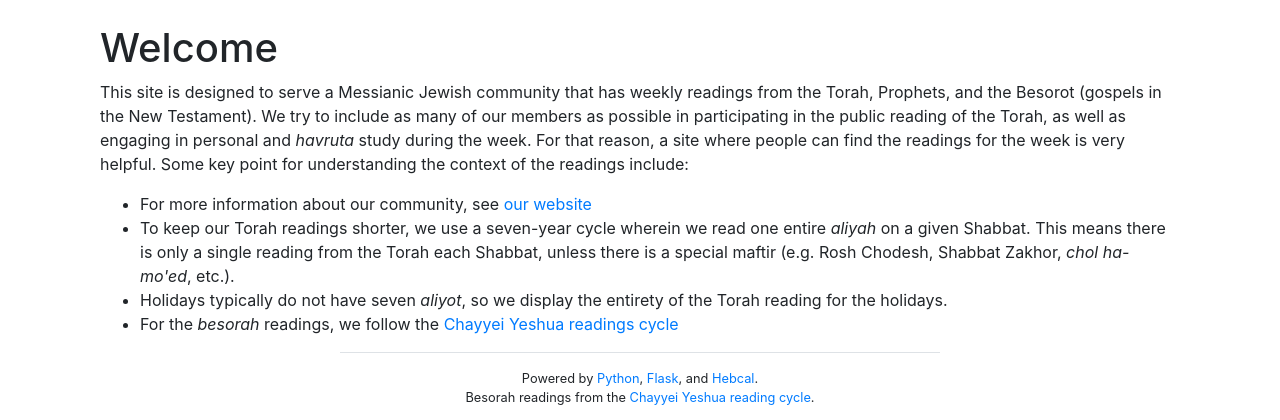
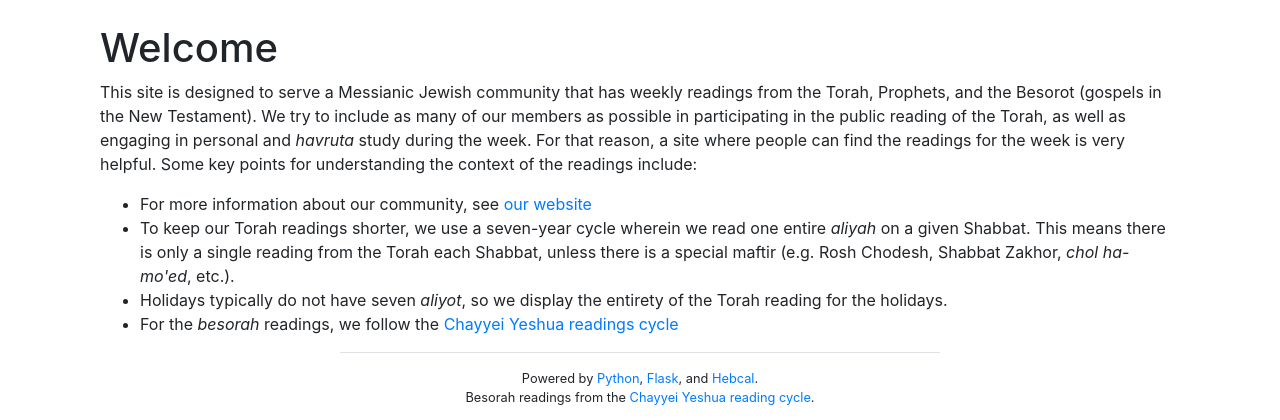
Before and after one commit to shekelator/RuachReadings, a Flask app: page /about/ in a window 1280 px wide. Shown: the part 56-476 px from the top of the page. Run offline with Flask 2, Linux system fonts and the light colour scheme; some libraries are stand-ins or nearby versions.

Commit message:
Fix type in About

```diff
--- a/templates/about.html
+++ b/templates/about.html
@@ -10,7 +10,7 @@
         the Torah, as well as engaging in personal and <i>havruta</i> study during the week. For that reason, a site where people can find
         the readings for the week is very helpful.
 
-        Some key point for understanding the context of the readings include:
+        Some key points for understanding the context of the readings include:
         <ul>
             <li>For more information about our community, see <a href="https://www.ruachisrael.com/">our website</a></li>
             <li>To keep our Torah readings shorter, we use a seven-year cycle wherein we read one entire <i>aliyah</i> on a given Shabbat. This means there is only a single reading from the Torah each Shabbat, unless there is a special maftir (e.g. Rosh Chodesh, Shabbat Zakhor, <i>chol ha-mo'ed</i>, etc.).</li>
```
